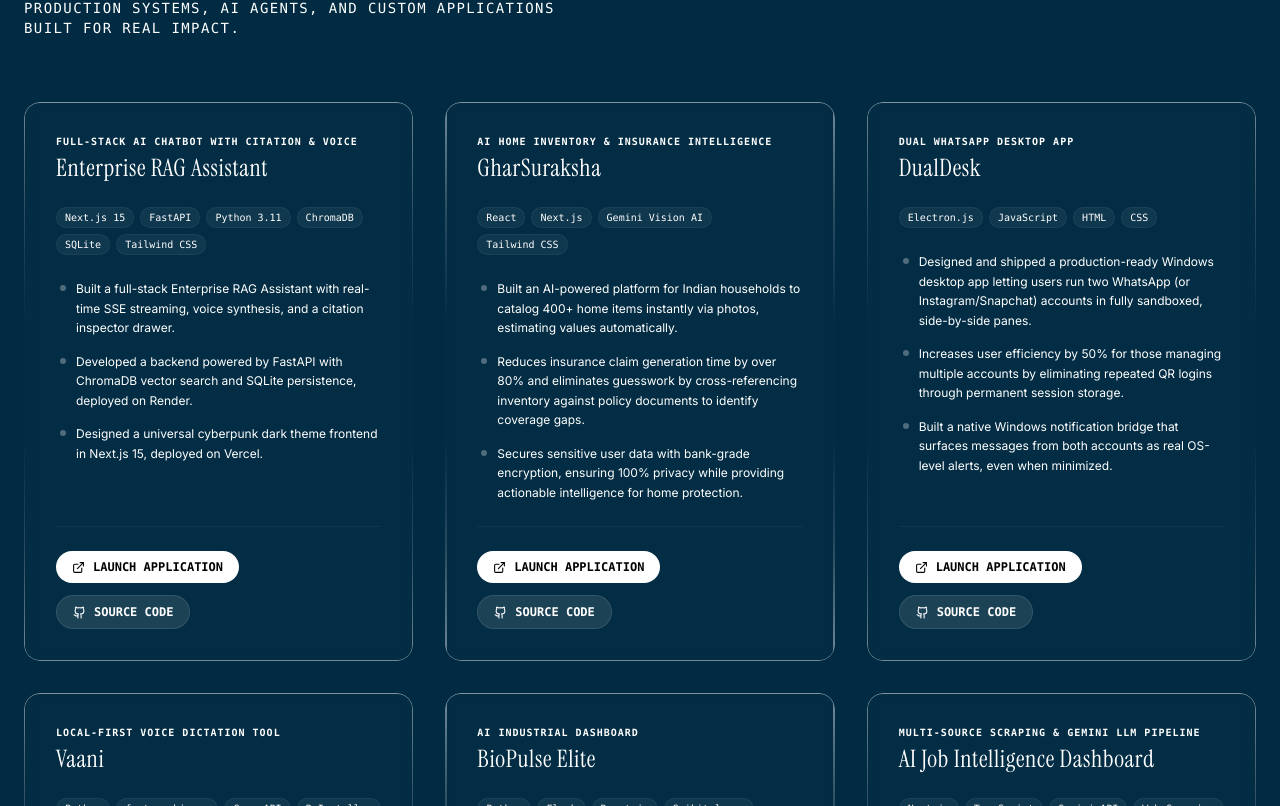
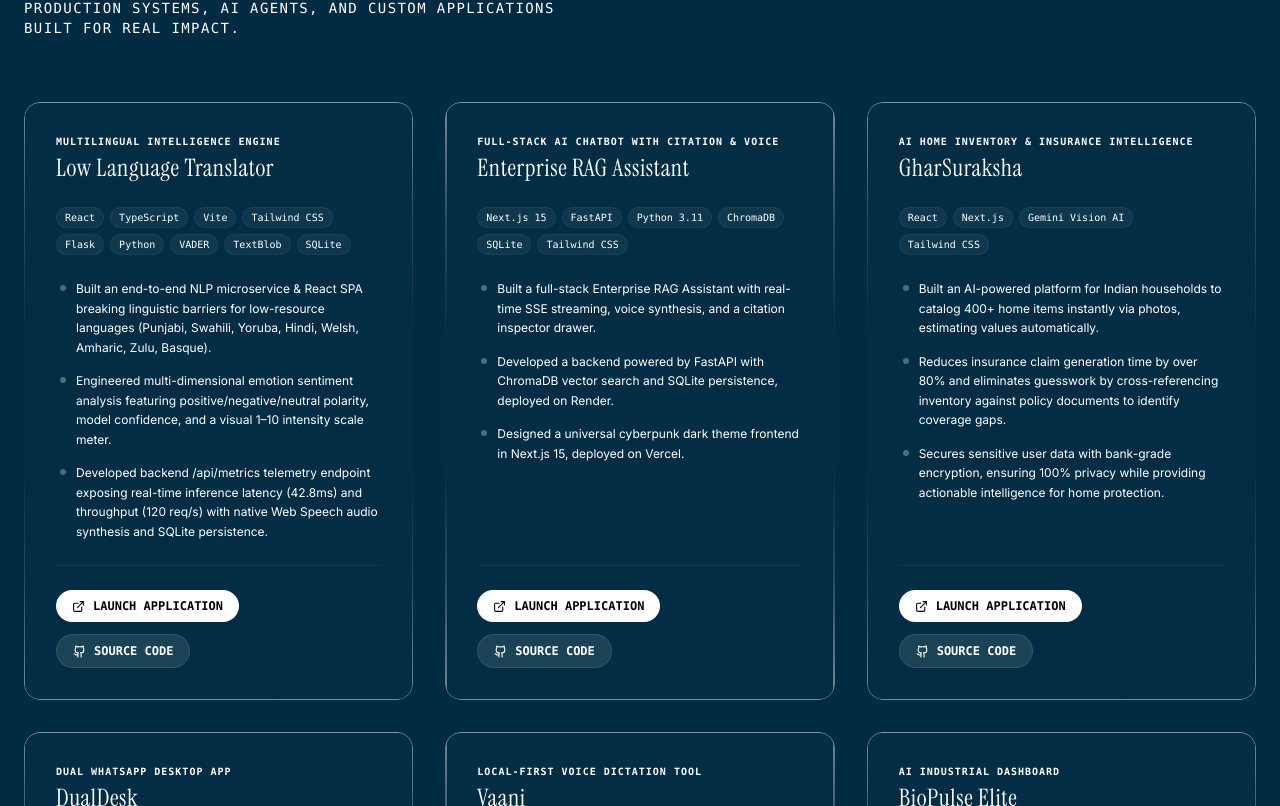
Before and after one commit to TheJd04/resume.cv, a React (Vite) app: page / in a window 1280 px wide. Shown: the part 2594-3400 px from the top of the page. Built offline with nearby package versions, Linux system fonts and the light colour scheme.

Commit message:
Add Low Language Translator project

```diff
--- a/src/data.ts
+++ b/src/data.ts
@@ -87,6 +87,20 @@
 
 // Jagjeet's real-world projects
 export const projectsData: ProjectData[] = [
+  {
+    id: 'lowlanguagetranslator',
+    title: 'Low Language Translator',
+    subtitle: 'Multilingual Intelligence Engine',
+    year: '2026',
+    tech: ['React', 'TypeScript', 'Vite', 'Tailwind CSS', 'Flask', 'Python', 'VADER', 'TextBlob', 'SQLite'],
+    highlights: [
+      'Built an end-to-end NLP microservice & React SPA breaking linguistic barriers for low-resource languages (Punjabi, Swahili, Yoruba, Hindi, Welsh, Amharic, Zulu, Basque).',
+      'Engineered multi-dimensional emotion sentiment analysis featuring positive/negative/neutral polarity, model confidence, and a visual 1–10 intensity scale meter.',
+      'Developed backend /api/metrics telemetry endpoint exposing real-time inference latency (42.8ms) and throughput (120 req/s) with native Web Speech audio synthesis and SQLite persistence.'
+    ],
+    liveUrl: 'https://low-language-translator-nlp.vercel.app',
+    githubUrl: 'https://github.com/TheJd04/low-language-translator-nlp-'
+  },
   {
     id: 'ragchatbot',
     title: 'Enterprise RAG Assistant',
@@ -355,6 +369,7 @@
         title: 'FEATURED PROJECTS',
         isList: true,
         content: [
+          'Low Language Translator (Live NLP Engine)',
           'GharSuraksha (AI Home Insurance)',
           'DualDesk App (Live & Shipped)',
           'Vaani — Voice Dictation (Live & Shipped)',
```
